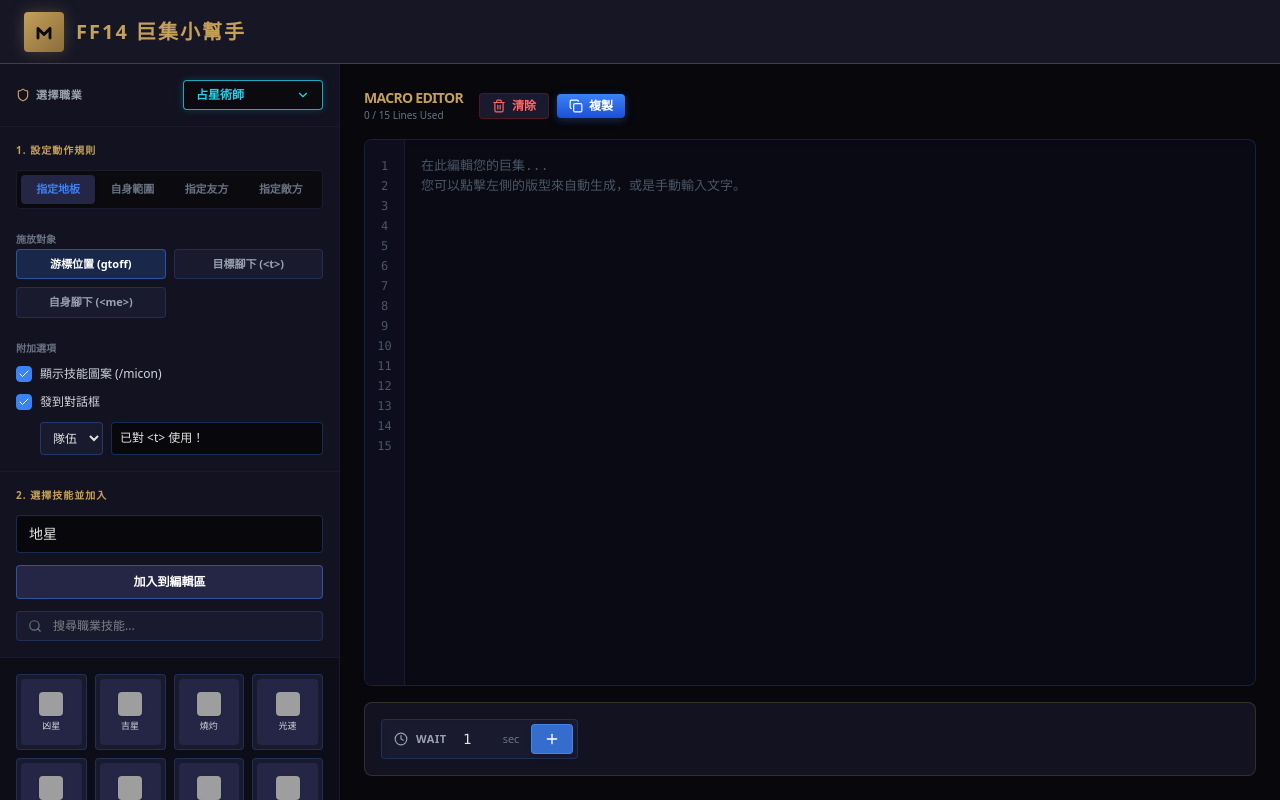
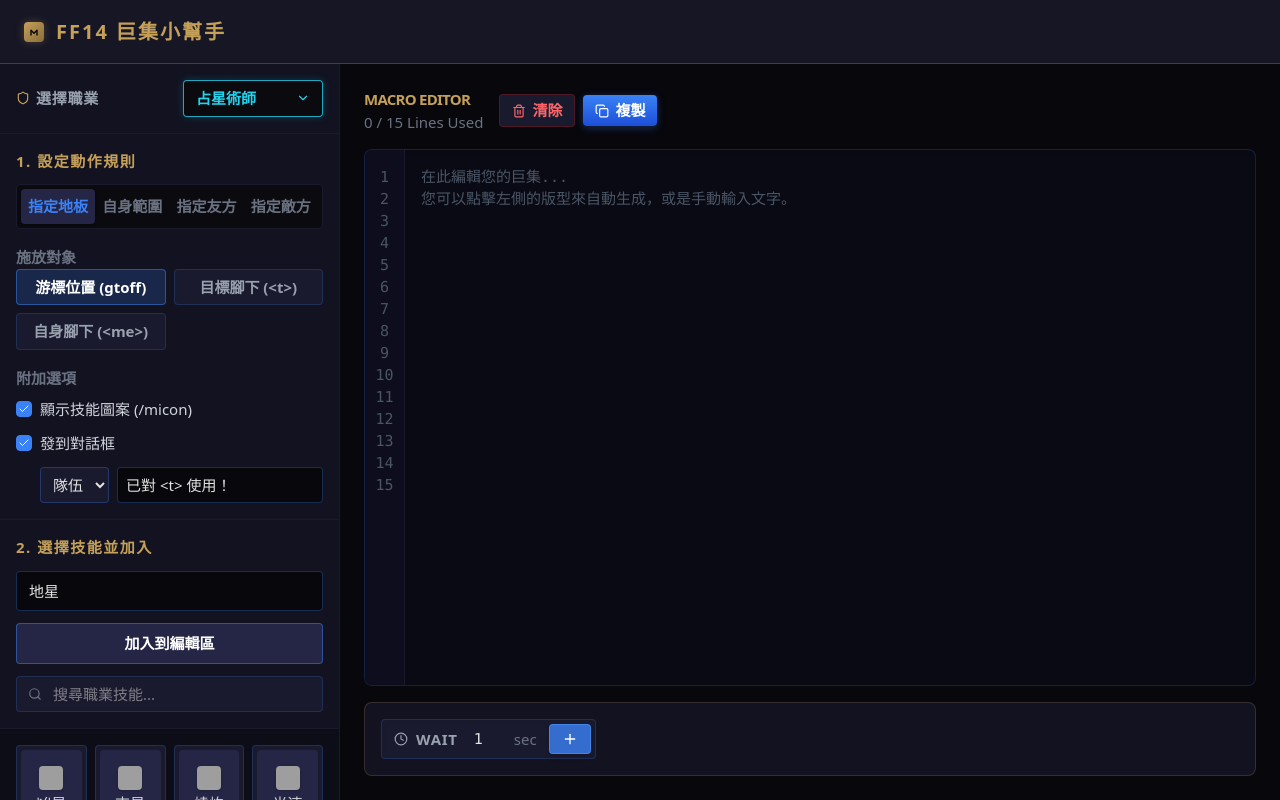
Before and after one commit to infanta0127-star/MacroMate, a React (Vite) app: page / in a window 1280 px wide. Both pictures are taken after a click on the button "發到對話框". Built offline with nearby package versions, Linux system fonts and the light colour scheme; grey boxes are pictures that could not be loaded.

Commit message:
style: adjust overall minimum font size to 15px and reduce header logo box size by half

```diff
--- a/src/App.tsx
+++ b/src/App.tsx
@@ -242,8 +242,8 @@
       {/* Header */}
       <header className="h-16 bg-[#161625] border-b border-[#c5a059]/30 flex items-center justify-between px-6 shadow-2xl shrink-0 z-10">
         <div className="flex items-center space-x-3">
-          <div className="w-10 h-10 bg-gradient-to-br from-[#c5a059] to-[#8a6d3b] rounded flex items-center justify-center shadow-[0_0_15px_rgba(197,160,89,0.3)]">
-            <svg viewBox="0 0 100 100" className="w-6 h-6">
+          <div className="w-5 h-5 bg-gradient-to-br from-[#c5a059] to-[#8a6d3b] rounded-sm flex items-center justify-center shadow-[0_0_8px_rgba(197,160,89,0.3)]">
+            <svg viewBox="0 0 100 100" className="w-3 h-3">
               <path
                 d="M 25 75 L 25 35 L 50 60 L 75 35 L 75 75"
                 fill="none"
@@ -268,14 +268,14 @@
           {/* Select Job Custom Dropdown */}
           <div className="p-4 border-b border-[#1a1a2e] bg-[#121220] shrink-0 flex flex-col gap-2 relative" ref={jobDropdownRef}>
             <div className="flex items-center justify-between">
-              <div className="flex items-center gap-1.5 text-[11px] text-gray-400 font-bold uppercase tracking-wider">
+              <div className="flex items-center gap-1.5 text-[15px] text-gray-400 font-bold uppercase tracking-wider">
                 <Shield className="w-3.5 h-3.5 text-[#c5a059]" />
                 <span>選擇職業</span>
               </div>
               <button
                 type="button"
                 onClick={() => setIsJobDropdownOpen(!isJobDropdownOpen)}
-                className="flex items-center justify-between gap-2 px-3 py-1.5 bg-[#0a0a0f] border border-[#22d3ee]/80 text-[#22d3ee] rounded text-xs font-bold transition-all focus:outline-none hover:bg-[#22d3ee]/10 w-[140px] shadow-[0_0_8px_rgba(34,211,238,0.2)]"
+                className="flex items-center justify-between gap-2 px-3 py-1.5 bg-[#0a0a0f] border border-[#22d3ee]/80 text-[#22d3ee] rounded text-[15px] font-bold transition-all focus:outline-none hover:bg-[#22d3ee]/10 w-[140px] shadow-[0_0_8px_rgba(34,211,238,0.2)]"
               >
                 <span className="truncate">{jobSkillsData[selectedJob as keyof typeof jobSkillsData]?.name.replace(/（[^）]+）/g, '') || selectedJob}</span>
                 {isJobDropdownOpen ? <ChevronUp className="w-3.5 h-3.5 shrink-0" /> : <ChevronDown className="w-3.5 h-3.5 shrink-0" />}
@@ -288,7 +288,7 @@
                 {JOB_GROUPS.map((group) => (
                   <div key={group.name} className="mb-2 last:mb-0">
                     {/* Group Header */}
-                    <div className="px-3 py-1 text-[10px] font-bold text-[#3b82f6] uppercase tracking-wider select-none bg-[#121220]/50">
+                    <div className="px-3 py-1 text-[15px] font-bold text-[#3b82f6] uppercase tracking-wider select-none bg-[#121220]/50">
                       {group.name}
                     </div>
                     {/* Group Jobs */}
@@ -305,7 +305,7 @@
                               setSelectedJob(jobKey);
                               setIsJobDropdownOpen(false);
                             }}
-                            className={`px-5 py-1.5 text-left text-xs font-medium transition-colors w-full ${
+                            className={`px-5 py-1.5 text-left text-[15px] font-medium transition-colors w-full ${
                               isSelected
                                 ? 'bg-[#3b82f6]/20 text-white font-bold border-l-2 border-[#3b82f6]'
                                 : 'text-gray-400 hover:bg-[#1a1a2e] hover:text-gray-200'
@@ -325,7 +325,7 @@
           {/* Step 1: 巨集規則設定 */}
           <div className="flex flex-col border-b border-[#1a1a2e] shrink-0">
             <div className="p-4 bg-[#121220]">
-              <h2 className="text-[10px] text-[#c5a059] uppercase tracking-widest mb-3 font-bold">1. 設定動作規則</h2>
+              <h2 className="text-[15px] text-[#c5a059] uppercase tracking-widest mb-3 font-bold">1. 設定動作規則</h2>
 
               {/* Category Tabs */}
               <div className="flex bg-[#0a0a0f] rounded border border-[#1a1a2e] p-1 mb-4">
@@ -333,7 +333,7 @@
                   <button
                     key={cat.id}
                     onClick={() => handleCategoryChange(cat.id as Category)}
-                    className={`flex-1 text-[11px] py-1.5 rounded text-center transition-colors font-bold ${
+                    className={`flex-1 text-[15px] py-1.5 rounded text-center transition-colors font-bold ${
                       config.category === cat.id
                         ? 'bg-[#252545] text-[#3b82f6] shadow-sm'
                         : 'text-gray-500 hover:text-gray-300'
@@ -346,7 +346,7 @@
 
               {/* Target Template */}
               <div className="space-y-2 mb-4">
-                <label className="text-[10px] text-gray-500 uppercase font-bold">施放對象</label>
+                <label className="text-[15px] text-gray-500 uppercase font-bold">施放對象</label>
                 <div className="grid grid-cols-2 gap-2">
                   {TEMPLATES[config.category].map(tpl => {
                     const displayName = tpl.id === 'party'
@@ -356,7 +356,7 @@
                       <button
                         key={tpl.id}
                         onClick={() => setConfig({...config, template: tpl.id})}
-                        className={`text-[11px] py-1.5 px-2 rounded border transition-colors text-center font-bold ${
+                        className={`text-[15px] py-1.5 px-2 rounded border transition-colors text-center font-bold ${
                           config.template === tpl.id
                             ? 'bg-[#3b82f6]/20 border-[#3b82f6]/50 text-white'
                             : 'bg-[#1a1a2e] border-[#3b82f6]/20 text-gray-400 hover:bg-[#3b82f6]/10'
@@ -371,8 +371,8 @@
                 {config.category === 'ally' && config.template === 'party' && (
                   <div className="mt-2 p-2 bg-[#1a1a2e] rounded border border-[#3b82f6]/30 flex flex-col gap-2">
                     <div className="flex justify-between items-center">
-                      <span className="text-[10px] text-gray-500 font-bold uppercase">隊伍成員編號</span>
-                      <span className="text-[10px] text-[#c5a059] font-mono font-bold">&lt;{config.partyNumber || 2}&gt;</span>
+                      <span className="text-[15px] text-gray-500 font-bold uppercase">隊伍成員編號</span>
+                      <span className="text-[15px] text-[#c5a059] font-mono font-bold">&lt;{config.partyNumber || 2}&gt;</span>
                     </div>
                     <div className="grid grid-cols-8 gap-1">
                       {[1, 2, 3, 4, 5, 6, 7, 8].map(num => (
@@ -380,7 +380,7 @@
                           key={num}
                           type="button"
                           onClick={() => setConfig(prev => ({ ...prev, partyNumber: num }))}
-                          className={`h-7 rounded text-xs font-bold transition-all ${
+                          className={`h-7 rounded text-[15px] font-bold transition-all ${
                             (config.partyNumber || 2) === num
                               ? 'bg-[#3b82f6] text-white shadow-[0_0_10px_rgba(59,130,246,0.5)]'
                               : 'bg-[#0a0a0f] border border-[#3b82f6]/20 text-gray-400 hover:bg-[#3b82f6]/10 hover:text-white'
@@ -396,7 +396,7 @@
 
               {/* Options */}
               <div className="space-y-2">
-                 <label className="text-[10px] text-gray-500 uppercase font-bold">附加選項</label>
+                 <label className="text-[15px] text-gray-500 uppercase font-bold">附加選項</label>
                  <div className="flex flex-col gap-3 mt-2">
                    <button
                      onClick={() => setConfig({...config, useMicon: !config.useMicon})}
@@ -405,7 +405,7 @@
                      <div className={`w-4 h-4 rounded flex items-center justify-center transition-colors border ${config.useMicon ? 'bg-[#3b82f6] border-[#3b82f6]' : 'bg-[#1a1a2e] border-gray-600'}`}>
                        {config.useMicon && <Check className="w-3 h-3 text-white" />}
                      </div>
-                     <span className="text-xs text-gray-300 group-hover:text-white transition-colors">顯示技能圖案 (/micon)</span>
+                     <span className="text-[15px] text-gray-300 group-hover:text-white transition-colors">顯示技能圖案 (/micon)</span>
                    </button>
 
                    <div className="flex flex-col gap-2">
@@ -416,7 +416,7 @@
                        <div className={`w-4 h-4 rounded flex items-center justify-center transition-colors border ${config.useChat ? 'bg-[#3b82f6] border-[#3b82f6]' : 'bg-[#1a1a2e] border-gray-600'}`}>
                          {config.useChat && <Check className="w-3 h-3 text-white" />}
                        </div>
-                       <span className="text-xs text-gray-300 group-hover:text-white transition-colors">發到對話框</span>
+                       <span className="text-[15px] text-gray-300 group-hover:text-white transition-colors">發到對話框</span>
                      </button>
 
                      {config.useChat && (
@@ -424,7 +424,7 @@
                          <select
                            value={config.chatChannel}
                            onChange={e => setConfig({...config, chatChannel: e.target.value})}
-                           className="bg-[#1a1a2e] border border-[#3b82f6]/30 rounded px-2 py-1.5 text-xs text-[#e2e2e2] focus:outline-none focus:border-[#3b82f6] shrink-0"
+                           className="bg-[#1a1a2e] border border-[#3b82f6]/30 rounded px-2 py-1.5 text-[15px] text-[#e2e2e2] focus:outline-none focus:border-[#3b82f6] shrink-0"
                          >
                            <option value="/a">團隊</option>
                            <option value="/p">隊伍</option>
@@ -437,7 +437,7 @@
                            value={config.chatMessage}
                            onChange={e => setConfig({...config, chatMessage: e.target.value})}
                            placeholder="輸入對話..."
-                           className="flex-1 min-w-0 bg-[#07070c] border border-[#3b82f6]/30 rounded px-2 py-1.5 text-xs text-[#e2e2e2] focus:outline-none focus:border-[#c5a059]"
+                           className="flex-1 min-w-0 bg-[#07070c] border border-[#3b82f6]/30 rounded px-2 py-1.5 text-[15px] text-[#e2e2e2] focus:outline-none focus:border-[#c5a059]"
                          />
                        </div>
                      )}
@@ -450,19 +450,19 @@
 
           {/* Step 2: Skill Input & Library */}
           <div className="p-4 border-b border-[#1a1a2e] bg-[#121220] shrink-0">
-            <h2 className="text-[10px] text-[#c5a059] uppercase tracking-widest mb-3 font-bold">2. 選擇技能並加入</h2>
+            <h2 className="text-[15px] text-[#c5a059] uppercase tracking-widest mb-3 font-bold">2. 選擇技能並加入</h2>
             <div className="space-y-3">
               <input
                 type="text"
                 value={skillName}
                 onChange={(e) => setSkillName(e.target.value)}
                 placeholder="手動輸入 (例如：地星)"
-                className="w-full bg-[#07070c] border border-[#3b82f6]/30 rounded px-3 py-2 text-sm focus:outline-none focus:border-[#c5a059] text-[#e2e2e2] transition-colors"
+                className="w-full bg-[#07070c] border border-[#3b82f6]/30 rounded px-3 py-2 text-[15px] focus:outline-none focus:border-[#c5a059] text-[#e2e2e2] transition-colors"
               />
               <div className="flex items-center gap-2">
                 <button
                   onClick={() => handleSkillClick(skillName)}
-                  className="px-4 py-2 bg-[#252545] hover:bg-[#3b82f6]/30 border border-[#3b82f6]/50 rounded text-xs text-white transition-colors w-full font-bold"
+                  className="px-4 py-2 bg-[#252545] hover:bg-[#3b82f6]/30 border border-[#3b82f6]/50 rounded text-[15px] text-white transition-colors w-full font-bold"
                 >
                   加入到編輯區
                 </button>
@@ -474,7 +474,7 @@
                   value={skillSearch}
                   onChange={(e) => setSkillSearch(e.target.value)}
                   placeholder="搜尋職業技能..."
-                  className="w-full bg-[#1a1a2e] border border-[#3b82f6]/20 rounded pl-9 pr-3 py-1.5 text-xs focus:outline-none focus:border-[#3b82f6]/50 text-[#e2e2e2]"
+                  className="w-full bg-[#1a1a2e] border border-[#3b82f6]/20 rounded pl-9 pr-3 py-1.5 text-[15px] focus:outline-none focus:border-[#3b82f6]/50 text-[#e2e2e2]"
                 />
               </div>
             </div>
@@ -489,11 +489,11 @@
                   onClick={() => handleSkillClick(skill.name)}
                   onMouseEnter={(e) => handleMouseEnter(skill, e)}
                   onMouseLeave={handleMouseLeave}
-                  className="w-full h-[76px] rounded p-1 cursor-pointer group transition-all border bg-[#1a1a2e] border-[#3b82f6]/20 hover:bg-[#3b82f6]/20 hover:border-[#3b82f6]/40"
+                  className="w-full h-[88px] rounded p-1 cursor-pointer group transition-all border bg-[#1a1a2e] border-[#3b82f6]/20 hover:bg-[#3b82f6]/20 hover:border-[#3b82f6]/40"
                 >
                   <div className="w-full h-full rounded flex flex-col items-center justify-center p-1 transition-colors bg-[#252545] text-gray-300 group-hover:text-white">
                     {skill.icon && <img src={skill.icon} alt={skill.name} className="w-6 h-6 mb-1 rounded shadow-sm" />}
-                    <span className="text-[9px] text-center leading-tight line-clamp-2 w-full">{skill.name}</span>
+                    <span className="text-[15px] text-center leading-tight line-clamp-2 w-full">{skill.name}</span>
                   </div>
                 </button>
               ))}
@@ -507,22 +507,22 @@
           <div className="flex justify-between items-center mb-4">
             <div className="flex items-center gap-4">
               <div>
-                <h2 className="text-[#c5a059] text-sm font-bold uppercase tracking-tighter">Macro Editor</h2>
-                <p className={`text-[10px] ${macroText.split('\n').length > 15 ? 'text-red-400 font-bold' : 'text-gray-500'}`}>
+                <h2 className="text-[#c5a059] text-[15px] font-bold uppercase tracking-tighter">Macro Editor</h2>
+                <p className={`text-[15px] ${macroText.split('\n').length > 15 ? 'text-red-400 font-bold' : 'text-gray-500'}`}>
                   {macroText ? macroText.split('\n').length : 0} / 15 Lines Used
                 </p>
               </div>
               <div className="flex items-center gap-2">
                 <button
                   onClick={handleClear}
-                  className="px-3 py-1 bg-[#1a1a2e] text-xs border border-red-900/50 text-red-400 hover:bg-red-900/20 rounded transition-colors font-bold flex items-center gap-1.5"
+                  className="px-3 py-1 bg-[#1a1a2e] text-[15px] border border-red-900/50 text-red-400 hover:bg-red-900/20 rounded transition-colors font-bold flex items-center gap-1.5"
                 >
                   <Trash2 className="w-3.5 h-3.5" />
                   清除
                 </button>
                 <button
                   onClick={handleCopy}
-                  className={`px-3 py-1 rounded text-white font-bold text-xs transition-all flex items-center gap-1.5 ${
+                  className={`px-3 py-1 rounded text-white font-bold text-[15px] transition-all flex items-center gap-1.5 ${
                     copied
                       ? 'bg-green-600 shadow-[0_2px_8px_rgba(22,163,74,0.3)]'
                       : 'bg-gradient-to-b from-[#3b82f6] to-[#1d4ed8] shadow-[0_2px_8px_rgba(59,130,246,0.3)] active:translate-y-0.5'
@@ -537,9 +537,9 @@
 
           <div className="flex-1 bg-[#0a0a14] border border-[#3b82f6]/20 rounded-lg flex overflow-hidden shadow-inner min-h-[300px]">
             {/* Line Numbers Gutter */}
-            <div className="w-10 bg-[#0d0d1d] border-r border-[#1a1a2e] flex flex-col items-center pt-4 text-gray-600 select-none text-xs font-mono shrink-0">
+            <div className="w-10 bg-[#0d0d1d] border-r border-[#1a1a2e] flex flex-col items-center pt-4 text-gray-600 select-none text-[15px] font-mono shrink-0">
               {Array.from({ length: Math.max(15, macroText.split('\n').length) }).map((_, i) => (
-                <div key={i} className={`h-[20px] leading-[20px] ${i >= 15 ? 'text-red-900/50' : ''}`}>{i + 1}</div>
+                <div key={i} className={`h-[22px] leading-[22px] ${i >= 15 ? 'text-red-900/50' : ''}`}>{i + 1}</div>
               ))}
             </div>
 
@@ -549,7 +549,7 @@
               value={macroText}
               onChange={(e) => setMacroText(e.target.value)}
               placeholder="在此編輯您的巨集...&#10;您可以點擊左側的版型來自動生成，或是手動輸入文字。"
-              className="flex-1 w-full bg-transparent text-[#e2e2e2] p-4 resize-none focus:outline-none focus:ring-0 font-mono text-[13px] leading-[20px] whitespace-pre overflow-auto placeholder:text-gray-600"
+              className="flex-1 w-full bg-transparent text-[#e2e2e2] p-4 resize-none focus:outline-none focus:ring-0 font-mono text-[15px] leading-[22px] whitespace-pre overflow-auto placeholder:text-gray-600"
               spellCheck="false"
             />
           </div>
@@ -560,16 +560,16 @@
             {/* Wait Insertion */}
             <div className="flex items-center gap-2 bg-[#1a1a2e] p-1 rounded border border-[#3b82f6]/20 shadow-inner">
               <Clock className="w-3.5 h-3.5 text-gray-400 ml-2" />
-              <span className="text-[11px] font-bold text-gray-400 uppercase tracking-wider hidden sm:inline">Wait</span>
+              <span className="text-[15px] font-bold text-gray-400 uppercase tracking-wider hidden sm:inline">Wait</span>
               <input
                 type="number"
                 min="1"
                 max="60"
                 value={waitSec}
                 onChange={e => setWaitSec(Number(e.target.value))}
-                className="w-10 bg-transparent text-center text-sm text-[#e2e2e2] font-mono focus:outline-none placeholder:text-gray-600"
+                className="w-10 bg-transparent text-center text-[15px] text-[#e2e2e2] font-mono focus:outline-none placeholder:text-gray-600"
               />
-              <span className="text-[11px] text-gray-500 mr-1 hidden sm:inline">sec</span>
+              <span className="text-[15px] text-gray-500 mr-1 hidden sm:inline">sec</span>
               <button
                 onClick={appendWait}
                 className="px-3 py-1.5 bg-[#3b82f6]/80 hover:bg-blue-400 rounded text-white transition-colors flex items-center justify-center shadow-md border border-blue-400/50"
@@ -598,9 +598,9 @@
                   />
                 )}
                 <div className="flex flex-col justify-center">
-                  <div className="text-sm font-bold text-white leading-tight">{hoveredSkill.name}</div>
+                  <div className="text-[15px] font-bold text-white leading-tight">{hoveredSkill.name}</div>
                   {hoveredSkill.classification && (
-                    <span className="w-max px-1.5 py-0.5 text-[9px] font-bold bg-[#c5a059] text-[#0a0a0f] rounded mt-1">
+                    <span className="w-max px-1.5 py-0.5 text-[15px] font-bold bg-[#c5a059] text-[#0a0a0f] rounded mt-1">
                       {hoveredSkill.classification}
                     </span>
                   )}
@@ -609,7 +609,7 @@
 
               <div className="border-t border-gray-700/50 my-2.5"></div>
 
-              <div className="grid grid-cols-2 gap-y-1 text-[10px] text-gray-400 font-medium">
+              <div className="grid grid-cols-2 gap-y-1 text-[15px] text-gray-400 font-medium">
                 <div>學習條件: <span className="text-gray-200">{hoveredSkill.level || '1級'}</span></div>
                 <div>消費 MP: <span className="text-gray-200">{hoveredSkill.cost || '-'}</span></div>
                 <div className="col-span-2">
@@ -622,7 +622,7 @@
 
               <div className="border-t border-gray-700/50 my-2.5"></div>
 
-              <div className="text-[11px] text-gray-300 leading-normal whitespace-pre-wrap font-sans">
+              <div className="text-[15px] text-gray-300 leading-normal whitespace-pre-wrap font-sans">
                 {hoveredSkill.description || '暫無說明'}
               </div>
             </div>
```
